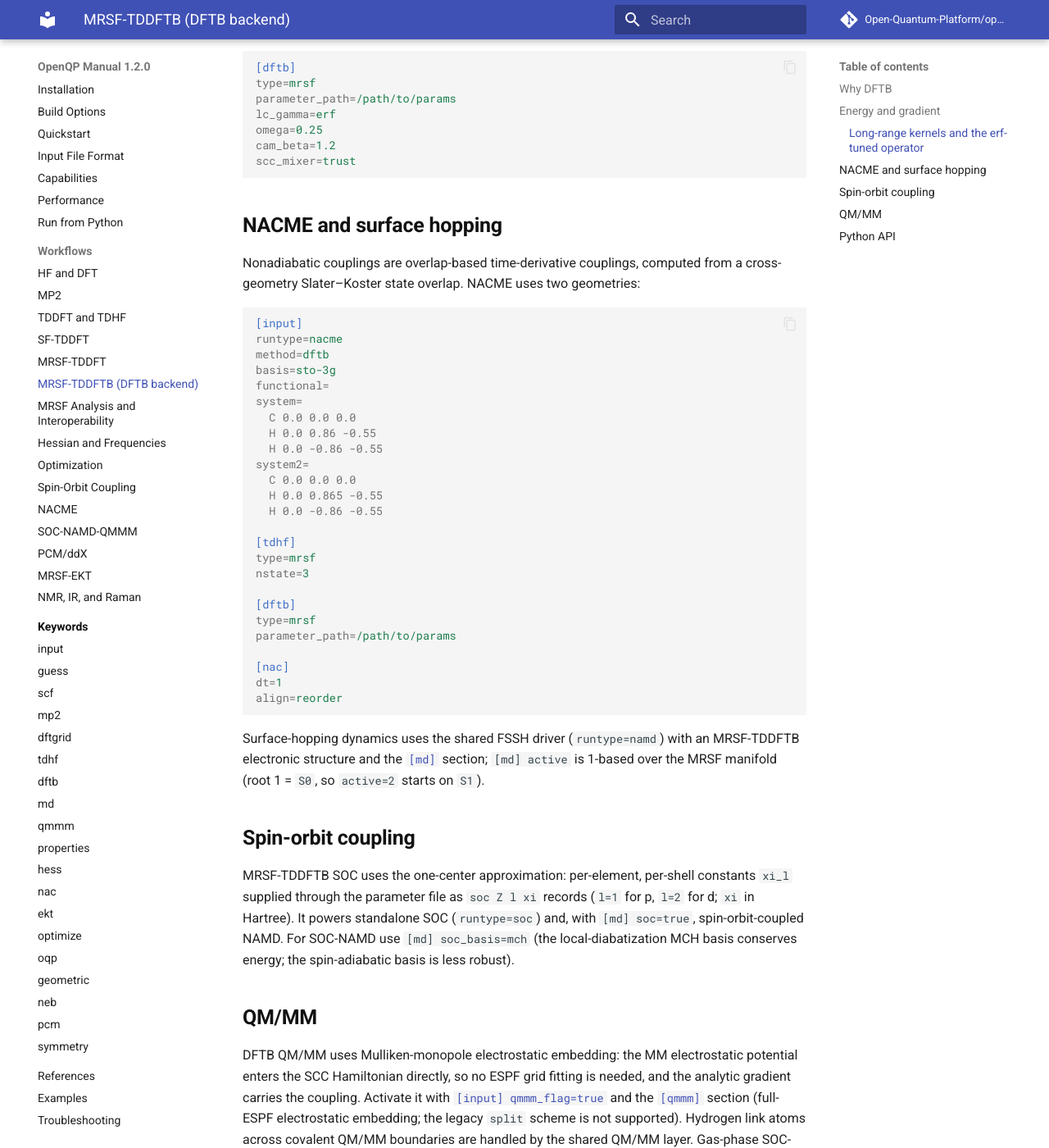
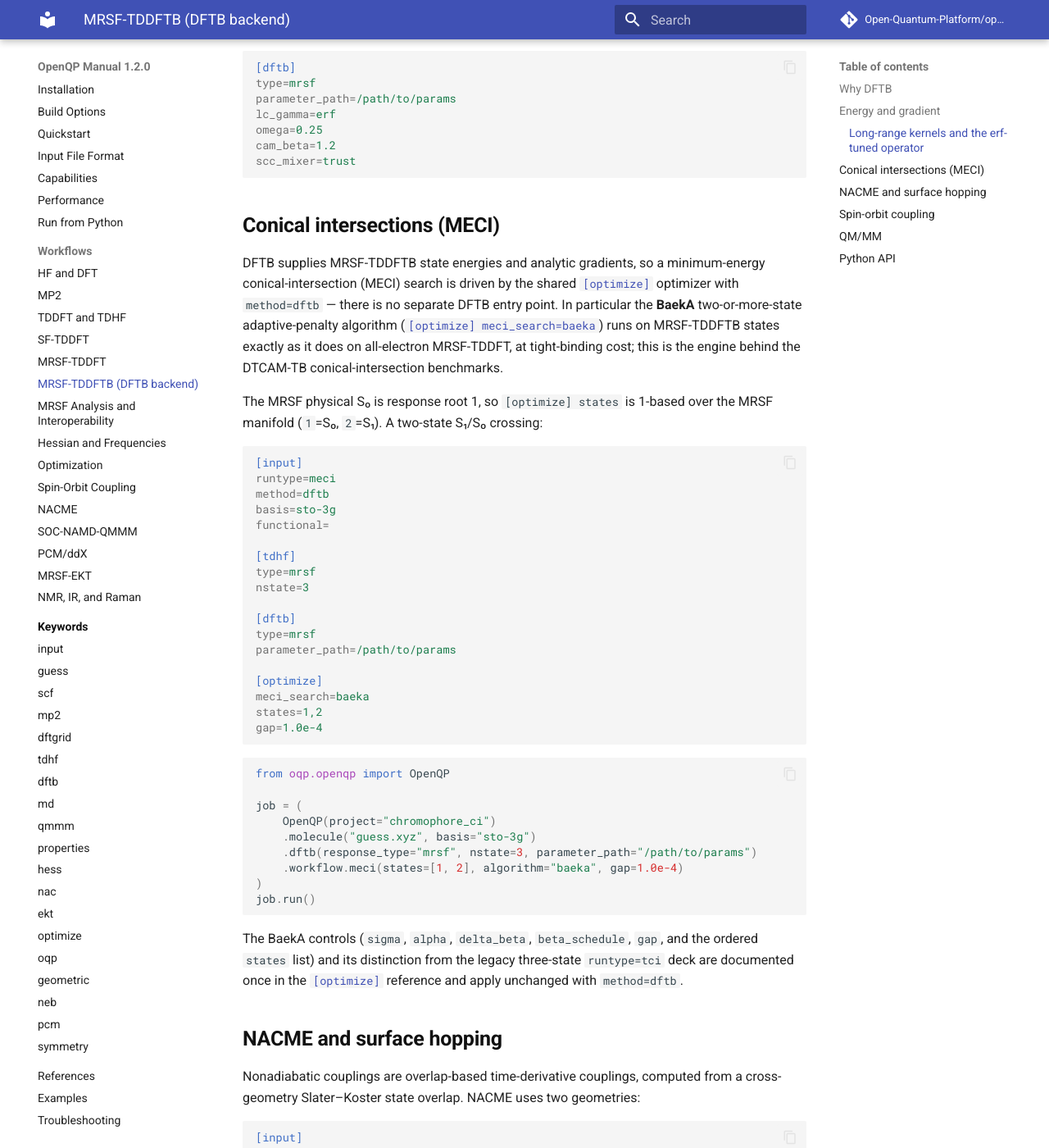
Before and after one commit to Open-Quantum-Platform/openqp-docs, an MkDocs documentation site: the page built from docs/workflows/mrsf-tddftb.md, in a window 1280 px wide and 1400 px high, scrolled down 1484 px. Shown: the whole window at 82% size. Built offline with MkDocs 1.6.1 and Material for MkDocs 9.7.7, drawn with Linux system fonts in a browser that asks for light colours; comment, search, counter and statistics services are not loaded.

Commit message:
docs(dftb): document BaekA MECI for the MRSF-TDDFTB backend
Add a 'Conical intersections (MECI)' section to the DFTB workflow showing
that DFTB state gradients drive the shared [optimize] MECI optimizer,
including the BaekA two-or-more-state adaptive-penalty algorithm
(meci_search=baeka) with method=dftb. Includes an ini deck and the
equivalent Python builder (workflow.meci(..., algorithm="baeka")).

BaekA keyword details (meci_search=baeka, states, sigma/alpha/delta_beta/
beta_schedule/gap) are defined once in the [optimize] reference by PR #12;
this section forward-references that anchor.

Co-Authored-By: Claude Opus 4.8 <noreply@anthropic.com>

````diff
--- a/docs/workflows/mrsf-tddftb.md
+++ b/docs/workflows/mrsf-tddftb.md
@@ -76,6 +76,60 @@ cam_beta=1.2
 scc_mixer=trust
 ```
 
+## Conical intersections (MECI)
+
+DFTB supplies MRSF-TDDFTB state energies and analytic gradients, so a
+minimum-energy conical-intersection (MECI) search is driven by the shared
+[`[optimize]`](../keywords/optimize.md) optimizer with `method=dftb` — there is
+no separate DFTB entry point. In particular the **BaekA** two-or-more-state
+adaptive-penalty algorithm
+([`[optimize] meci_search=baeka`](../keywords/optimize.md#meci_search)) runs on
+MRSF-TDDFTB states exactly as it does on all-electron MRSF-TDDFT, at
+tight-binding cost; this is the engine behind the DTCAM-TB conical-intersection
+benchmarks.
+
+The MRSF physical S₀ is response root 1, so `[optimize] states` is 1-based over
+the MRSF manifold (`1`=S₀, `2`=S₁). A two-state S₁/S₀ crossing:
+
+```ini
+[input]
+runtype=meci
+method=dftb
+basis=sto-3g
+functional=
+
+[tdhf]
+type=mrsf
+nstate=3
+
+[dftb]
+type=mrsf
+parameter_path=/path/to/params
+
+[optimize]
+meci_search=baeka
+states=1,2
+gap=1.0e-4
+```
+
+```python
+from oqp.openqp import OpenQP
+
+job = (
+    OpenQP(project="chromophore_ci")
+    .molecule("guess.xyz", basis="sto-3g")
+    .dftb(response_type="mrsf", nstate=3, parameter_path="/path/to/params")
+    .workflow.meci(states=[1, 2], algorithm="baeka", gap=1.0e-4)
+)
+job.run()
+```
+
+The BaekA controls (`sigma`, `alpha`, `delta_beta`, `beta_schedule`, `gap`, and
+the ordered `states` list) and its distinction from the legacy three-state
+`runtype=tci` deck are documented once in the
+[`[optimize]`](../keywords/optimize.md#meci_search) reference and apply unchanged
+with `method=dftb`.
+
 ## NACME and surface hopping
 
 Nonadiabatic couplings are overlap-based time-derivative couplings, computed
````
